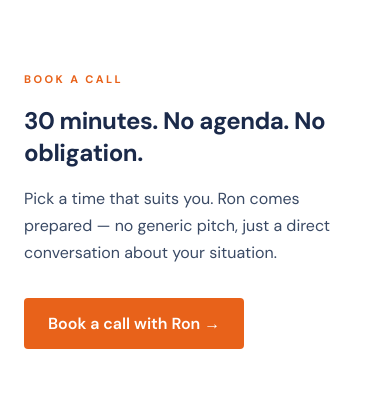
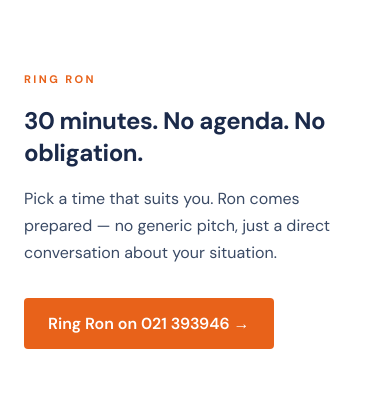
Before and after one commit to ron571/supermedia-website, a Next.js app: page /contact in a window 390 px wide. Shown: the part 278-677 px from the top of the page. Built offline with nearby package versions, Linux system fonts and the light colour scheme; no server answers.

Commit message:
update: replace Book a call with Ring Ron phone link on contact page

```diff
--- a/src/app/(main)/contact/page.tsx
+++ b/src/app/(main)/contact/page.tsx
@@ -29,9 +29,9 @@ export default function ContactPage() {
         <div className="section-container">
           <div className="grid grid-cols-1 lg:grid-cols-2 gap-16">
 
-            {/* Left — Book a call */}
+            {/* Left — Ring Ron */}
             <div>
-              <p className="eyebrow mb-4">Book a call</p>
+              <p className="eyebrow mb-4">Ring Ron</p>
               <h2 className="text-navy text-2xl font-bold mb-4">
                 30 minutes. No agenda. No obligation.
               </h2>
@@ -40,12 +40,10 @@ export default function ContactPage() {
                 just a direct conversation about your situation.
               </p>
               <a
-                href={calendlyUrl}
-                target="_blank"
-                rel="noopener noreferrer"
+                href="tel:+64212393946"
                 className="btn-primary"
               >
-                Book a call with Ron →
+                Ring Ron on 021 393946 →
               </a>
             </div>
 
```
